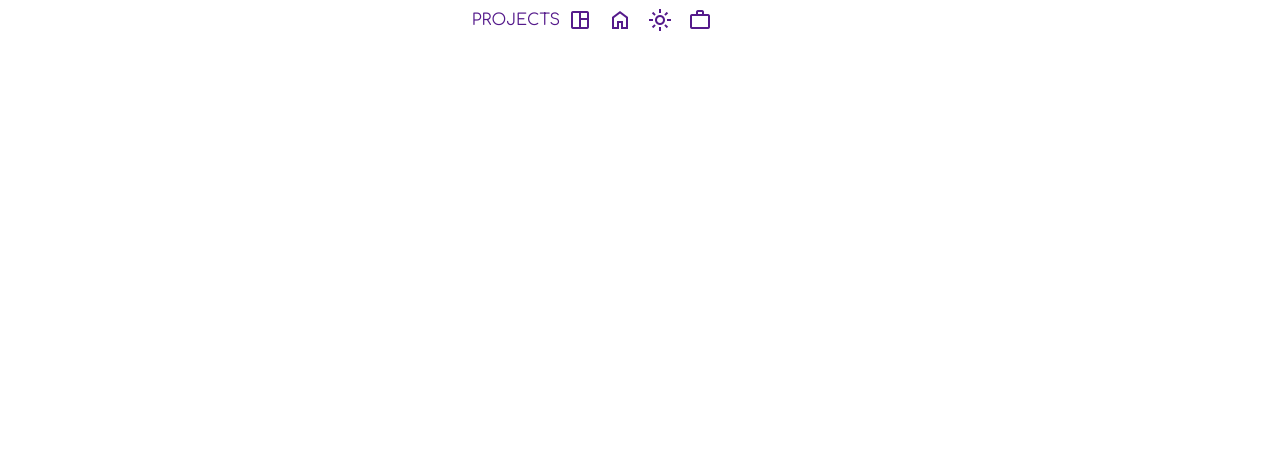
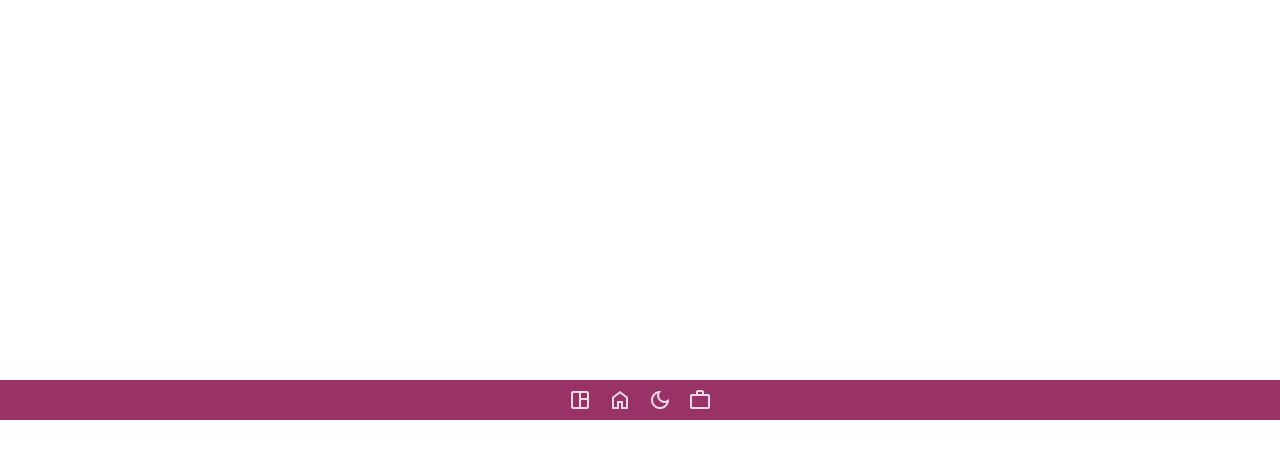
Before and after one commit to biamaxine/biamaxine.github.io, an Angular app: page / in a window 1280 px wide. Shown: the top 458 px of the page. Built offline with nearby package versions, Linux system fonts and the light colour scheme.

Commit message:
feat: UPDATE app-menu & app-menu-option

```diff
--- a/src/app/shared/components/menu/menu-option/menu-option.component.html
+++ b/src/app/shared/components/menu/menu-option/menu-option.component.html
@@ -1,4 +1,4 @@
-<a href="" class="menu-option-link">
+<a [href]="href" name="{{ name }}" class="menu-option-link">
   <i class="mat-ico menu-option-ico"> {{ ico }} </i>
   @if (name) { <p class="menu-option-name"> {{ name.toUpperCase() }} </p> }
 </a>
--- a/src/app/shared/components/menu/menu-option/menu-option.component.scss
+++ b/src/app/shared/components/menu/menu-option/menu-option.component.scss
@@ -1,3 +1,5 @@
+@use '../../../../../styles/palette.scss';
+
 :host {
   a.menu-option-link {
     width: 100%;
@@ -29,7 +31,8 @@
       transition: all .3s ease-in-out;
     }
 
-    &:hover p.menu-option-name {
+    &:hover p.menu-option-name,
+    &:focus p.menu-option-name {
       width: calc(100% - 2.5rem);
     }
   }
@@ -42,3 +45,59 @@
     p.menu-option-name { justify-content: flex-end; }
   }
 }
+
+// theme settings
+:host {
+  &.blue_dark a.menu-option-link {
+    @extend .blue_dark_accent_bg,
+            .blue_dark_accent_contrast_txt;
+
+    &:hover, &:focus, &:focus-visible {
+      outline: none;
+      i.menu-option-ico,
+      p.menu-option-name {
+        @extend .blue_dark_accent_hover_bg,
+                .blue_dark_accent_hover_contrast_txt;
+      }
+    }
+  }
+  &.blue_light a.menu-option-link {
+    @extend .blue_light_accent_bg,
+            .blue_light_accent_contrast_txt;
+
+    &:hover, &:focus, &:focus-visible {
+      outline: none;
+      i.menu-option-ico,
+      p.menu-option-name {
+        @extend .blue_light_accent_hover_bg,
+                .blue_light_accent_hover_contrast_txt;
+      }
+    }
+  }
+  &.pink_dark a.menu-option-link {
+    @extend .pink_dark_accent_bg,
+            .pink_dark_accent_contrast_txt;
+
+    &:hover, &:focus, &:focus-visible {
+      outline: none;
+      i.menu-option-ico,
+      p.menu-option-name {
+        @extend .pink_dark_accent_hover_bg,
+                .pink_dark_accent_hover_contrast_txt;
+      }
+    }
+  }
+  &.pink_light a.menu-option-link {
+    @extend .pink_light_accent_bg,
+            .pink_light_accent_contrast_txt;
+
+    &:hover, &:focus, &:focus-visible {
+      outline: none;
+      i.menu-option-ico,
+      p.menu-option-name {
+        @extend .pink_light_accent_hover_bg,
+                .pink_light_accent_hover_contrast_txt;
+      }
+    }
+  }
+}
--- a/src/app/shared/components/menu/menu-option/menu-option.component.ts
+++ b/src/app/shared/components/menu/menu-option/menu-option.component.ts
@@ -11,6 +11,7 @@ export class MenuOptionComponent implements OnInit {
   @Input({ required: true }) ico!: string;
   @Input() name?: string;
   @Input() reverse: boolean | '' = false;
+  @Input() href: string = '#';
 
   constructor(
     private readonly element: ElementRef,
--- a/src/app/shared/components/menu/menu.component.html
+++ b/src/app/shared/components/menu/menu.component.html
@@ -1,4 +1,7 @@
-<app-menu-option ico="space_dashboard" name="projects" reverse />
-<app-menu-option ico="home" class="menu-option-fix" />
-<app-menu-option ico="light_mode" class="menu-option-fix" />
-<app-menu-option ico="work" name="services" />
+<app-menu-option ico="space_dashboard" name="projects" reverse
+class="{{ theme }}" />
+<app-menu-option ico="home" class="menu-option-fix {{ theme }}" />
+<app-menu-option (click)="modeSwap()" [ico]="modeReturn()"
+class="menu-option-fix {{ theme }}" />
+<app-menu-option ico="work" name="services"
+class="{{ theme }}" />
--- a/src/app/shared/components/menu/menu.component.scss
+++ b/src/app/shared/components/menu/menu.component.scss
@@ -1,8 +1,14 @@
 :host {
+  position: sticky;
+  top: calc(-50vh + 1.25rem - 1px);
+
+  height: 2.5rem;
   width: 100%;
 
   display: flex;
   justify-content: center;
+
+  transform: translateY(calc(50vh - 1.25rem));
 
   app-menu-option {
     width: calc(50% - 2.5rem);
--- a/src/app/shared/components/menu/menu.component.ts
+++ b/src/app/shared/components/menu/menu.component.ts
@@ -1,6 +1,8 @@
-import { Component } from '@angular/core';
+import { Component, ElementRef, OnInit, Renderer2 } from '@angular/core';
 
 import { MenuOptionComponent } from './menu-option/menu-option.component';
+import { ThemeService } from '../../services/theme/theme.service';
+import { PaletteTheme } from '../../types/palette-theme.type';
 
 const COMPONENTS = [
   MenuOptionComponent,
@@ -13,4 +15,29 @@ const COMPONENTS = [
   templateUrl: './menu.component.html',
   styleUrl: './menu.component.scss'
 })
-export class MenuComponent {}
+export class MenuComponent implements OnInit {
+  theme: PaletteTheme = 'blue_dark';
+
+  constructor(
+    private readonly themeService: ThemeService,
+    private readonly element: ElementRef,
+    private readonly renderer: Renderer2,
+  ) {}
+
+  ngOnInit(): void {
+    this.themeService.getThemeObservable().subscribe(theme => {
+      this.theme = theme;
+
+      this.themeService.redefineClass(this.element.nativeElement, this.renderer);
+    });
+  }
+
+  modeSwap() {
+    return this.themeService
+      .modeSwap(this.element.nativeElement, this.renderer);
+  }
+
+  modeReturn() {
+    return this.themeService.mode;
+  }
+}
```
